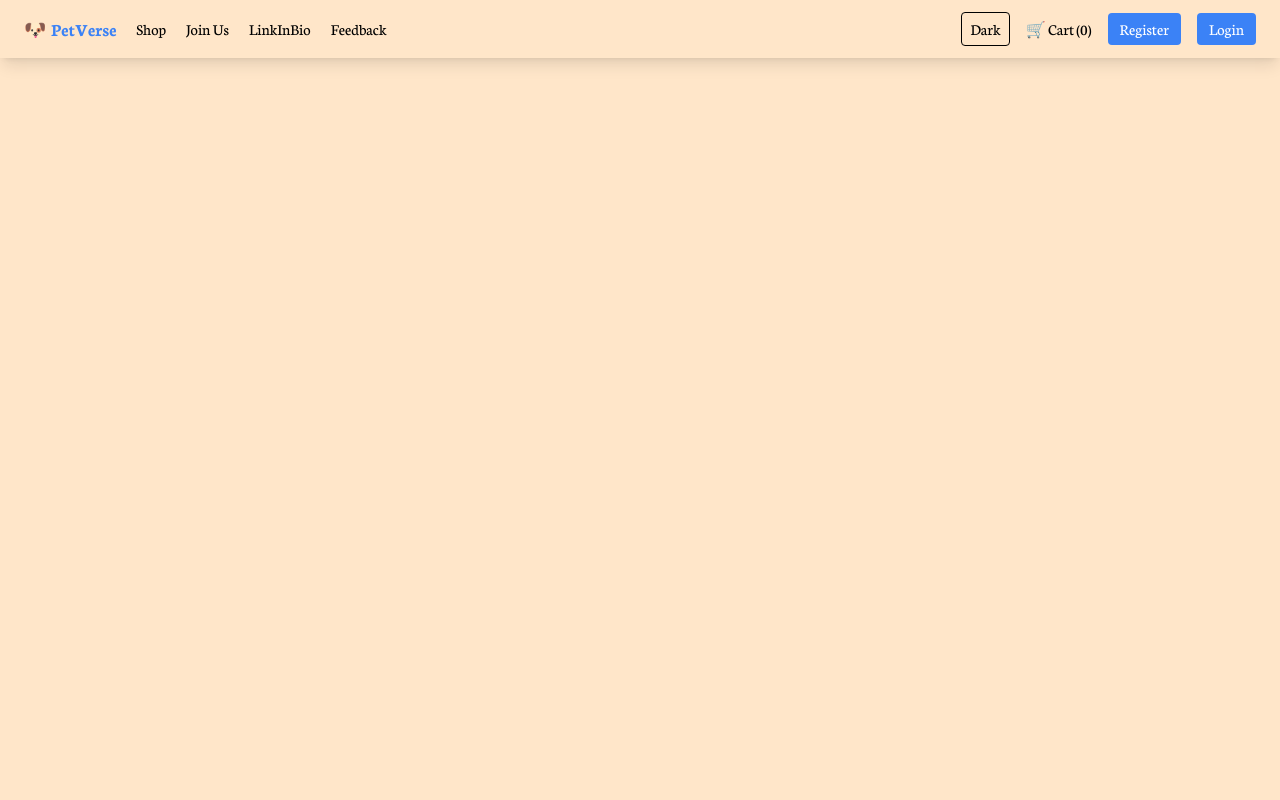
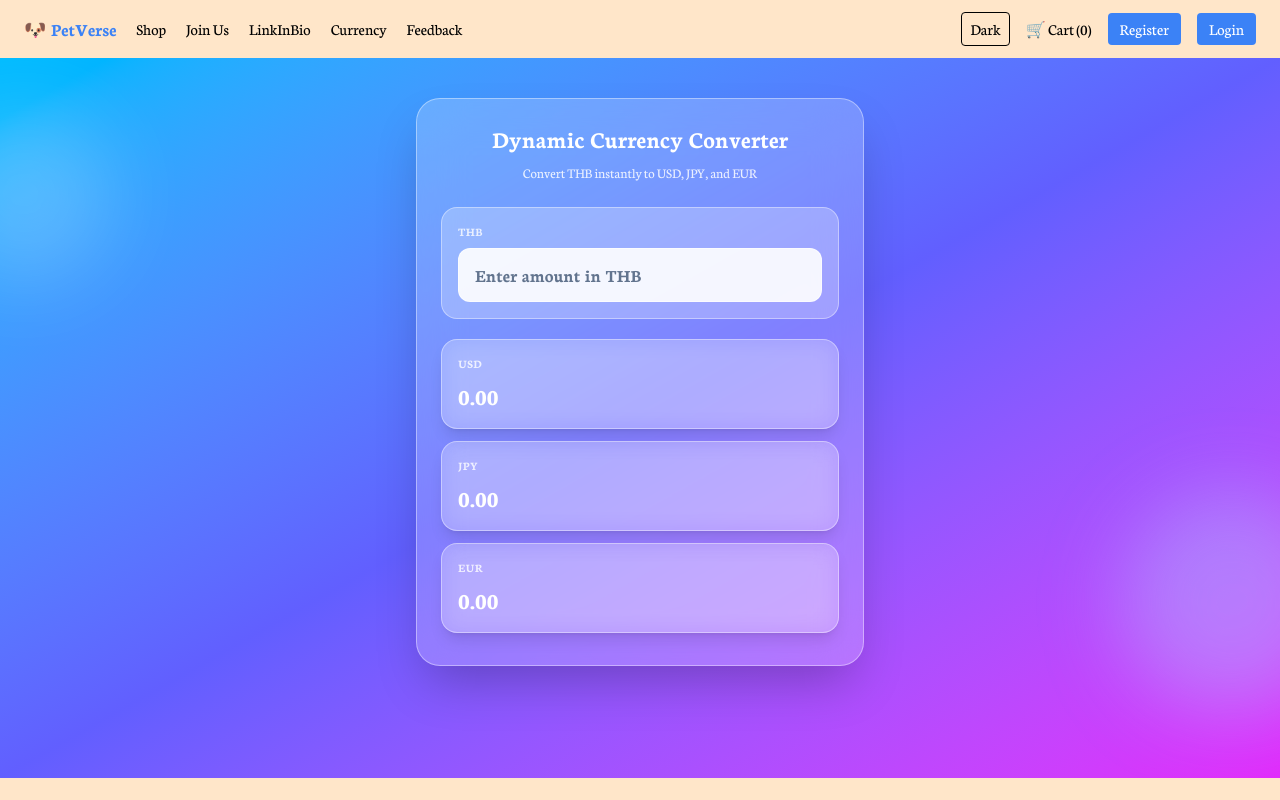
Before and after one commit to UnicornZ55/FullStackFinalProject, a React app in the folder mobile-final/: page /currency-converter in a window 1280 px wide. Built offline with nearby package versions, Linux system fonts and the light colour scheme; the HTML template or start-up script is replaced by a standard one.

Commit message:
function 7.2

```diff
--- a/mobile-final/src/App.jsx
+++ b/mobile-final/src/App.jsx
@@ -17,6 +17,7 @@ import Register from "./pages/Register"
 import Inventory from "./pages/Inventory"
 import DynamicForm from "./pages/DynamicForm"
 import LinkInBio from "./pages/LinkInBio"
+import CurrencyConverter from "./pages/CurrencyConverter"
 import { RegisterProvider } from "./context/RegisterContext"
 
 function Layout(){
@@ -60,6 +61,8 @@ function Layout(){
 
         <Route path="/link-in-bio" element={<LinkInBio />} />
 
+        <Route path="/currency-converter" element={<CurrencyConverter />} />
+
         <Route path="/cart" element={<Cart/>}/>
 
         <Route
--- /dev/null
+++ b/mobile-final/src/components/CurrencyCard.jsx
@@ -0,0 +1,19 @@
+export default function CurrencyCard({ label, value }) {
+  return (
+    //function 7.2 C2 / C3
+    <div
+      className="rounded-2xl border border-white/40 bg-[rgba(255,255,255,0.2)] p-4 shadow-lg backdrop-blur-md"
+      style={{
+        shadowColor: "#000",
+        shadowOffset: { width: 0, height: 10 },
+        shadowOpacity: 0.2,
+        shadowRadius: 14,
+      }}
+    >
+      <p className="text-xs font-semibold uppercase tracking-wide text-white/80">
+        {label}
+      </p>
+      <p className="mt-2 text-2xl font-bold text-white">{value}</p>
+    </div>
+  );
+}
--- a/mobile-final/src/components/Navbar.jsx
+++ b/mobile-final/src/components/Navbar.jsx
@@ -45,6 +45,10 @@ export default function Navbar(){
 
     <Link to="/link-in-bio">
       LinkInBio
+    </Link>
+
+    <Link to="/currency-converter">
+      Currency
     </Link>
 
     {/* admin only */}
--- /dev/null
+++ b/mobile-final/src/pages/CurrencyConverter.jsx
@@ -0,0 +1,77 @@
+import { useMemo, useState } from "react";
+import CurrencyCard from "../components/CurrencyCard";
+
+const RATES = {
+  USD: 0.028,
+  JPY: 4.2,
+  EUR: 0.026,
+};
+
+function sanitizeNumericInput(value) {
+  const normalized = value.replace(/,/g, ".");
+  const cleaned = normalized.replace(/[^\d.]/g, "");
+  const firstDot = cleaned.indexOf(".");
+
+  if (firstDot === -1) return cleaned;
+
+  const beforeDot = cleaned.slice(0, firstDot + 1);
+  const afterDot = cleaned.slice(firstDot + 1).replace(/\./g, "");
+  return beforeDot + afterDot;
+}
+
+export default function CurrencyConverter() {
+  const [thbInput, setThbInput] = useState("");
+
+  const thbAmount = useMemo(() => {
+    const parsed = parseFloat(thbInput);
+    if (!thbInput || Number.isNaN(parsed)) return 0;
+    return parsed;
+  }, [thbInput]);
+
+  const converted = useMemo(
+    () => ({
+      USD: (thbAmount * RATES.USD).toFixed(2),
+      JPY: (thbAmount * RATES.JPY).toFixed(2),
+      EUR: (thbAmount * RATES.EUR).toFixed(2),
+    }),
+    [thbAmount]
+  );
+
+  return (
+    <main className="relative min-h-[calc(100vh-80px)] overflow-y-auto bg-gradient-to-br from-sky-400 via-indigo-500 to-fuchsia-500 px-4 py-10">
+      <div className="pointer-events-none absolute -left-16 top-12 h-44 w-44 rounded-full bg-white/20 blur-2xl" />
+      <div className="pointer-events-none absolute -right-16 bottom-16 h-56 w-56 rounded-full bg-cyan-200/30 blur-2xl" />
+
+      <section className="relative mx-auto w-full max-w-md rounded-3xl border border-white/40 bg-[rgba(255,255,255,0.2)] p-6 shadow-2xl backdrop-blur-xl">
+        <h1 className="text-center text-2xl font-extrabold text-white">
+          Dynamic Currency Converter
+        </h1>
+        <p className="mt-2 text-center text-sm text-white/85">
+          Convert THB instantly to USD, JPY, and EUR
+        </p>
+
+        <div className="mt-6 rounded-2xl border border-white/40 bg-white/25 p-4">
+          <label htmlFor="thb-input" className="block text-xs font-semibold uppercase tracking-wide text-white/80">
+            THB
+          </label>
+          <input
+            id="thb-input"
+            type="text"
+            inputMode="decimal"
+            pattern="[0-9]*[.]?[0-9]*"
+            value={thbInput}
+            onChange={(e) => setThbInput(sanitizeNumericInput(e.target.value))}
+            placeholder="Enter amount in THB"
+            className="mt-2 w-full rounded-xl border border-white/60 bg-white/90 px-4 py-3 text-lg font-semibold text-slate-900 outline-none ring-0 placeholder:text-slate-500 focus:border-white"
+          />
+        </div>
+
+        <div className="mt-5 space-y-3 pb-2">
+          <CurrencyCard label="USD" value={converted.USD} />
+          <CurrencyCard label="JPY" value={converted.JPY} />
+          <CurrencyCard label="EUR" value={converted.EUR} />
+        </div>
+      </section>
+    </main>
+  );
+}
```
